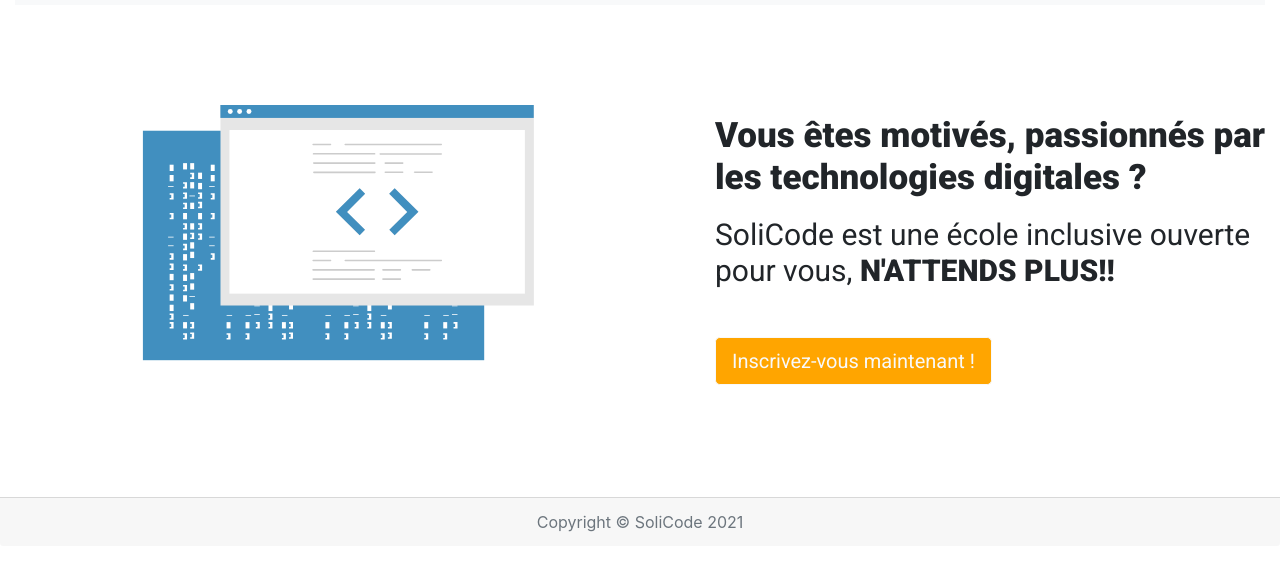
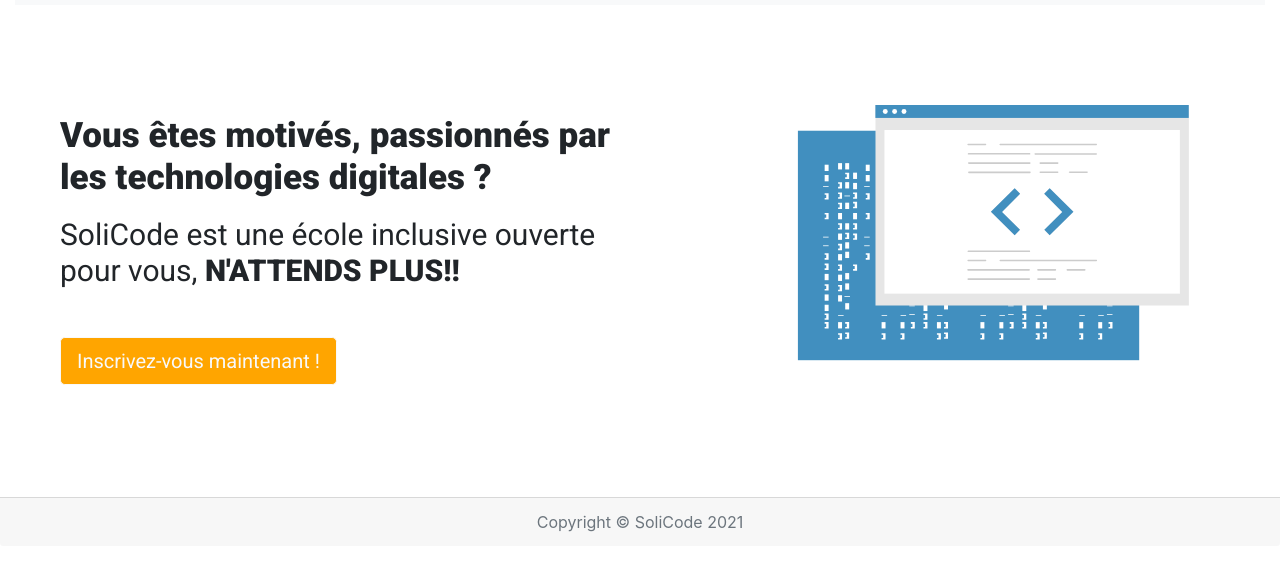
Before and after one commit to hamidoucheasmae/Projet-1-Langding-page, a plain HTML site: page v2/index.html in a window 1280 px wide. Shown: the part 73-644 px from the top of the page. Drawn offline with nearby package versions, Linux system fonts and the light colour scheme.

Commit message:
modification

```diff
--- a/v2/index.html
+++ b/v2/index.html
@@ -38,7 +38,7 @@
 
  <!-- slide img  -->
  <div class="row">
-    <div class="col-md-6 col-sm-12 order-2 ">
+    <div class="col-md-6 col-sm-12  ">
     <h1 class="head"> <b>Vous êtes motivés, passionnés par les technologies digitales ?</b> </h1>
     <h1 class="head1"> SoliCode est une école inclusive ouverte pour vous, <b>N'ATTENDS PLUS!!</b> </h1>
 
@@ -47,7 +47,7 @@
         <a class="btn btn-light text-light btn-lg " href="https://solicode.co/inscription" role="button">Inscrivez-vous maintenant !</a>
     </div>
 
-  <div id="carouselExampleControlsNoTouching " class="carousel slide col-md-6 mr-15 order-1 " data-touch="false" data-interval="false">
+  <div id="carouselExampleControlsNoTouching " class="carousel slide col-md-6 mr-15  " data-touch="false" data-interval="false">
     <div class="carousel-inner ">
       <div class="carousel-item active ">
         <img src="pic11.svg" class="d-block   " alt="...">
```
